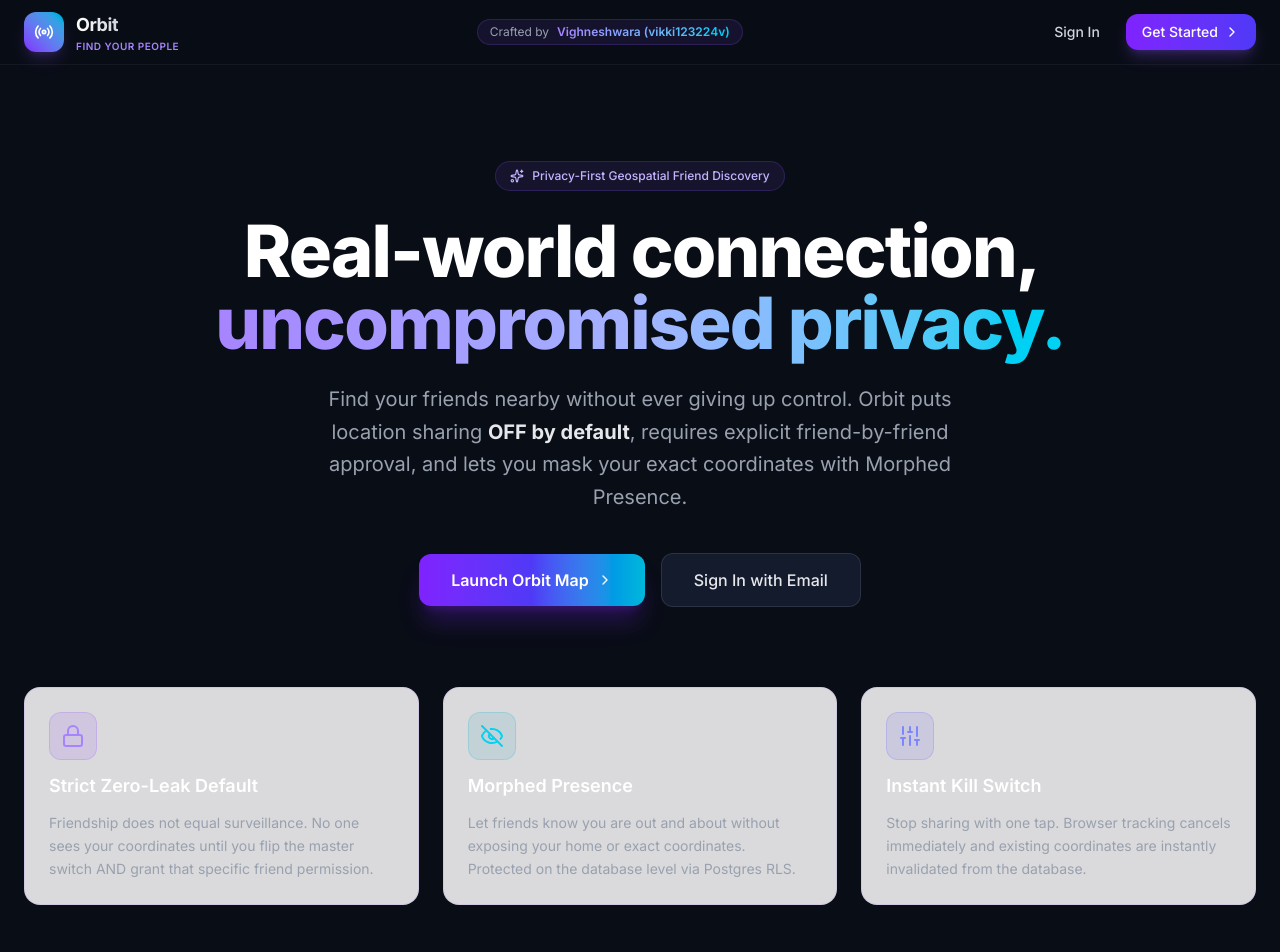
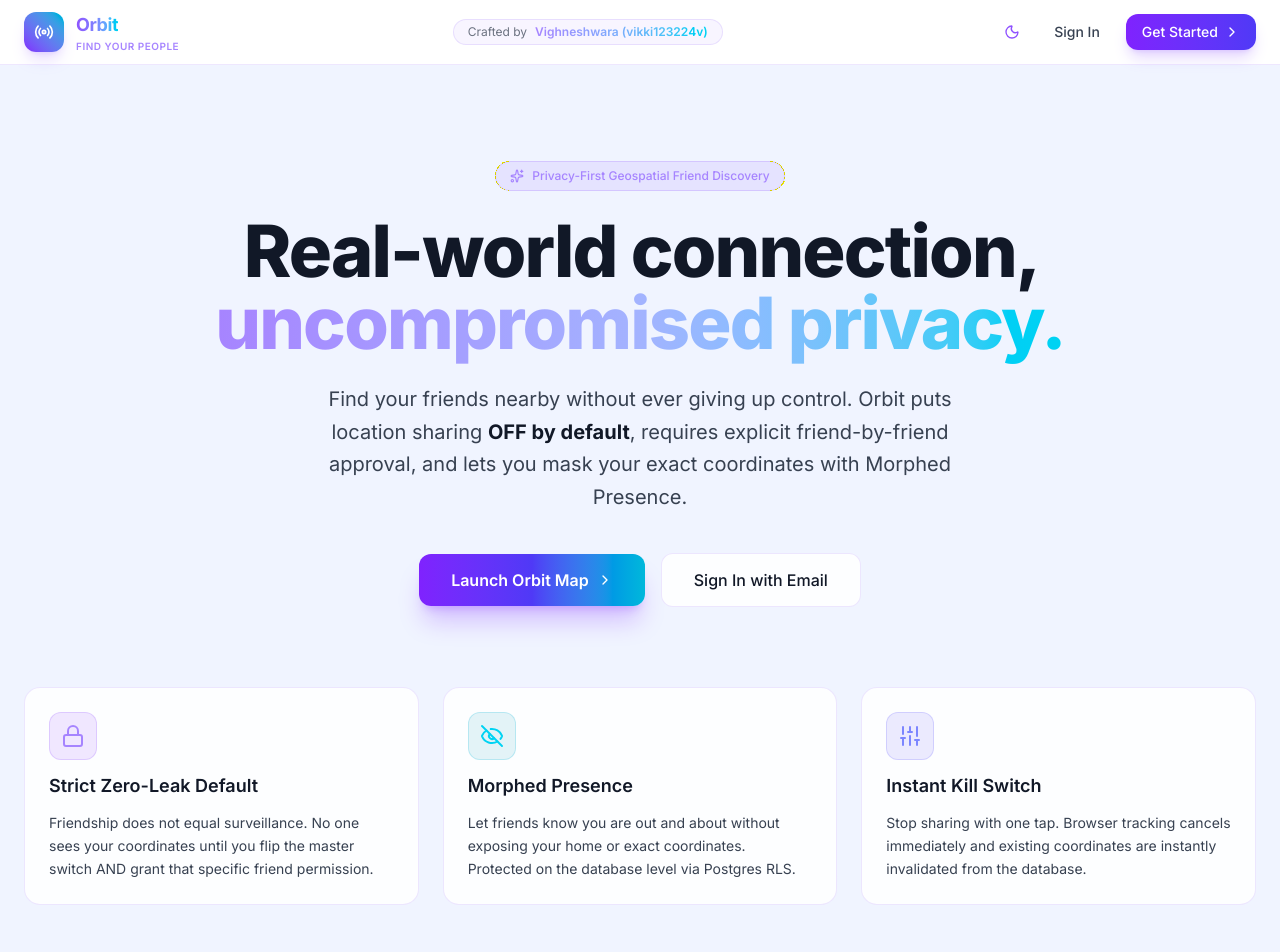
Before and after one commit to vikki123224v/My-Orbit, a React (Vite) app: page / in a window 1280 px wide. Shown: the top 952 px of the page. Built offline with nearby package versions, Linux system fonts and the light colour scheme; no server answers.

Commit message:
fix: landing page and login page theme colors and divider text wrapping

```diff
--- a/src/pages/LandingPage.tsx
+++ b/src/pages/LandingPage.tsx
@@ -1,6 +1,7 @@
 import React from 'react'
 import { Link, Navigate } from 'react-router-dom'
 import { useAuth } from '../context/AuthContext'
+import { useTheme } from '../context/ThemeContext'
 import {
   EyeOff,
   Radio,
@@ -8,43 +9,71 @@ import {
   Lock,
   ChevronRight,
   Sparkles,
+  Sun,
+  Moon,
 } from 'lucide-react'
 
 export const LandingPage: React.FC = () => {
   const { user, loading } = useAuth()
+  const { isDark, toggleTheme } = useTheme()
 
   // If user is already authenticated, redirect straight to the main app dashboard
   if (!loading && user) {
     return <Navigate to="/app" replace />
   }
   return (
-    <div className="min-h-screen bg-[#090d16] text-gray-100 flex flex-col selection:bg-violet-600/30 selection:text-violet-300">
+    <div
+      className="min-h-screen flex flex-col selection:bg-violet-600/30 selection:text-violet-300 transition-colors duration-300"
+      style={{ backgroundColor: 'var(--bg-primary)', color: 'var(--text-primary)' }}
+    >
       {/* Top Header */}
-      <header className="border-b border-white/5 bg-[#090d16]/80 backdrop-blur-md sticky top-0 z-50">
+      <header
+        className="border-b backdrop-blur-md sticky top-0 z-50 safe-top transition-colors duration-300"
+        style={{
+          backgroundColor: 'var(--nav-bg)',
+          borderBottomColor: 'var(--border-color)',
+        }}
+      >
         <div className="max-w-7xl mx-auto px-4 sm:px-6 h-16 flex items-center justify-between">
           <div className="flex items-center gap-3">
             <div className="w-10 h-10 rounded-xl bg-gradient-to-tr from-violet-600 to-cyan-500 flex items-center justify-center shadow-lg shadow-violet-500/20">
               <Radio className="w-5 h-5 text-white" />
             </div>
             <div>
-              <span className="font-bold text-lg tracking-tight bg-gradient-to-r from-white to-gray-300 bg-clip-text text-transparent">
+              <span className="font-bold text-lg tracking-tight bg-gradient-to-r from-violet-500 via-indigo-400 to-cyan-400 bg-clip-text text-transparent">
                 Orbit
               </span>
-              <span className="text-[10px] block text-violet-400 font-semibold tracking-wider">
+              <span className="text-[10px] block font-semibold tracking-wider text-violet-400">
                 FIND YOUR PEOPLE
               </span>
             </div>
           </div>
 
           {/* Center / Corner Creator Credit Badge */}
-          <div className="hidden lg:flex items-center gap-2 px-3 py-1 rounded-full bg-violet-500/10 border border-violet-500/20 text-xs">
-            <span className="text-gray-400">Crafted by</span>
+          <div
+            className="hidden lg:flex items-center gap-2 px-3.5 py-1 rounded-full text-xs"
+            style={{
+              backgroundColor: 'var(--bg-hover)',
+              border: '1px solid var(--border-color)',
+            }}
+          >
+            <span style={{ color: 'var(--text-muted)' }}>Crafted by</span>
             <span className="font-semibold text-transparent bg-clip-text bg-gradient-to-r from-violet-400 to-cyan-400">
               Vighneshwara (vikki123224v)
             </span>
           </div>
 
           <div className="flex items-center gap-3">
+            {/* Theme Toggle Button */}
+            <button
+              onClick={toggleTheme}
+              className="p-2 rounded-xl transition hover:bg-violet-500/10 active:scale-95"
+              style={{ color: 'var(--text-secondary)' }}
+              title={isDark ? 'Switch to Light Mode' : 'Switch to Dark Mode'}
+            >
+              {isDark ? <Sun className="w-4 h-4 text-amber-400" /> : <Moon className="w-4 h-4 text-violet-500" />}
+            </button>
+
             {user ? (
               <Link
                 to="/app"
@@ -57,13 +86,14 @@ export const LandingPage: React.FC = () => {
               <>
                 <Link
                   to="/login"
-                  className="text-sm font-medium text-gray-300 hover:text-white px-3.5 py-1.5 transition"
+                  className="text-sm font-medium px-3.5 py-1.5 transition"
+                  style={{ color: 'var(--text-secondary)' }}
                 >
                   Sign In
                 </Link>
                 <Link
                   to="/signup"
-                  className="text-sm font-medium bg-gradient-to-r from-violet-600 to-indigo-600 hover:from-violet-500 hover:to-indigo-500 text-white px-4 py-2 rounded-xl transition shadow-lg shadow-violet-500/25 flex items-center gap-1.5"
+                  className="text-sm font-medium bg-gradient-to-r from-violet-600 to-indigo-600 hover:from-violet-500 hover:to-indigo-500 text-white px-4 py-2 rounded-xl transition shadow-lg shadow-violet-500/25 flex items-center gap-1.5 active:scale-95"
                 >
                   Get Started
                   <ChevronRight className="w-4 h-4" />
@@ -76,21 +106,27 @@ export const LandingPage: React.FC = () => {
 
       {/* Hero Section */}
       <main className="flex-1 max-w-7xl mx-auto px-4 sm:px-6 py-16 sm:py-24 flex flex-col items-center text-center">
-        <div className="inline-flex items-center gap-2 px-3.5 py-1.5 rounded-full bg-violet-500/10 border border-violet-500/20 text-violet-300 text-xs font-medium mb-6">
+        <div className="inline-flex items-center gap-2 px-3.5 py-1.5 rounded-full bg-violet-500/10 border border-violet-500/20 text-violet-400 text-xs font-medium mb-6">
           <Sparkles className="w-3.5 h-3.5" />
           <span>Privacy-First Geospatial Friend Discovery</span>
         </div>
 
-        <h1 className="text-4xl sm:text-6xl lg:text-7xl font-extrabold tracking-tight max-w-4xl text-white">
+        <h1
+          className="text-4xl sm:text-6xl lg:text-7xl font-extrabold tracking-tight max-w-4xl"
+          style={{ color: 'var(--text-primary)' }}
+        >
           Real-world connection,{' '}
           <span className="bg-gradient-to-r from-violet-400 via-indigo-300 to-cyan-400 bg-clip-text text-transparent">
             uncompromised privacy.
           </span>
         </h1>
 
-        <p className="mt-6 text-lg sm:text-xl text-gray-400 max-w-2xl leading-relaxed">
+        <p
+          className="mt-6 text-lg sm:text-xl max-w-2xl leading-relaxed"
+          style={{ color: 'var(--text-secondary)' }}
+        >
           Find your friends nearby without ever giving up control. Orbit puts location sharing{' '}
-          <strong className="text-gray-200">OFF by default</strong>, requires explicit friend-by-friend approval, and lets you mask your exact coordinates with Morphed Presence.
+          <strong style={{ color: 'var(--text-primary)' }}>OFF by default</strong>, requires explicit friend-by-friend approval, and lets you mask your exact coordinates with Morphed Presence.
         </p>
 
         <div className="mt-10 flex flex-col sm:flex-row gap-4 items-center justify-center">
@@ -113,7 +149,12 @@ export const LandingPage: React.FC = () => {
               </Link>
               <Link
                 to="/login"
-                className="w-full sm:w-auto px-8 py-3.5 rounded-xl bg-[#141b2d] hover:bg-[#1a233a] border border-white/10 text-gray-200 font-medium text-base transition flex items-center justify-center"
+                className="w-full sm:w-auto px-8 py-3.5 rounded-xl border font-medium text-base transition flex items-center justify-center hover:opacity-90 active:scale-95"
+                style={{
+                  backgroundColor: 'var(--bg-card)',
+                  borderColor: 'var(--border-color)',
+                  color: 'var(--text-primary)',
+                }}
               >
                 Sign In with Email
               </Link>
@@ -123,22 +164,22 @@ export const LandingPage: React.FC = () => {
 
         {/* Core Pillars Feature Grid */}
         <div className="mt-20 grid grid-cols-1 md:grid-cols-3 gap-6 text-left w-full">
-          <div className="glass-panel p-6 rounded-2xl border border-white/5 space-y-3">
+          <div className="glass-panel p-6 rounded-2xl space-y-3">
             <div className="w-12 h-12 rounded-xl bg-violet-600/10 border border-violet-500/20 flex items-center justify-center text-violet-400">
               <Lock className="w-6 h-6" />
             </div>
-            <h3 className="text-lg font-semibold text-white">Strict Zero-Leak Default</h3>
-            <p className="text-sm text-gray-400 leading-relaxed">
+            <h3 className="text-lg font-semibold" style={{ color: 'var(--text-primary)' }}>Strict Zero-Leak Default</h3>
+            <p className="text-sm leading-relaxed" style={{ color: 'var(--text-secondary)' }}>
               Friendship does not equal surveillance. No one sees your coordinates until you flip the master switch AND grant that specific friend permission.
             </p>
           </div>
 
-          <div className="glass-panel p-6 rounded-2xl border border-white/5 space-y-3">
+          <div className="glass-panel p-6 rounded-2xl space-y-3">
             <div className="w-12 h-12 rounded-xl bg-cyan-600/10 border border-cyan-500/20 flex items-center justify-center text-cyan-400">
               <EyeOff className="w-6 h-6" />
             </div>
-            <h3 className="text-lg font-semibold text-white">Morphed Presence</h3>
-            <p className="text-sm text-gray-400 leading-relaxed">
+            <h3 className="text-lg font-semibold" style={{ color: 'var(--text-primary)' }}>Morphed Presence</h3>
+            <p className="text-sm leading-relaxed" style={{ color: 'var(--text-secondary)' }}>
               Let friends know you are out and about without exposing your home or exact coordinates. Protected on the database level via Postgres RLS.
             </p>
           </div>
@@ -147,8 +188,8 @@ export const LandingPage: React.FC = () => {
             <div className="w-12 h-12 rounded-xl bg-indigo-600/10 border border-indigo-500/20 flex items-center justify-center text-indigo-400">
               <Sliders className="w-6 h-6" />
             </div>
-            <h3 className="text-lg font-semibold text-white">Instant Kill Switch</h3>
-            <p className="text-sm text-gray-400 leading-relaxed">
+            <h3 className="text-lg font-semibold" style={{ color: 'var(--text-primary)' }}>Instant Kill Switch</h3>
+            <p className="text-sm leading-relaxed" style={{ color: 'var(--text-secondary)' }}>
               Stop sharing with one tap. Browser tracking cancels immediately and existing coordinates are instantly invalidated from the database.
             </p>
           </div>
```
Also changed, not shown: src/pages/LoginPage.tsx (+36 -15 lines), src/pages/SignupPage.tsx (+16 -5 lines).
